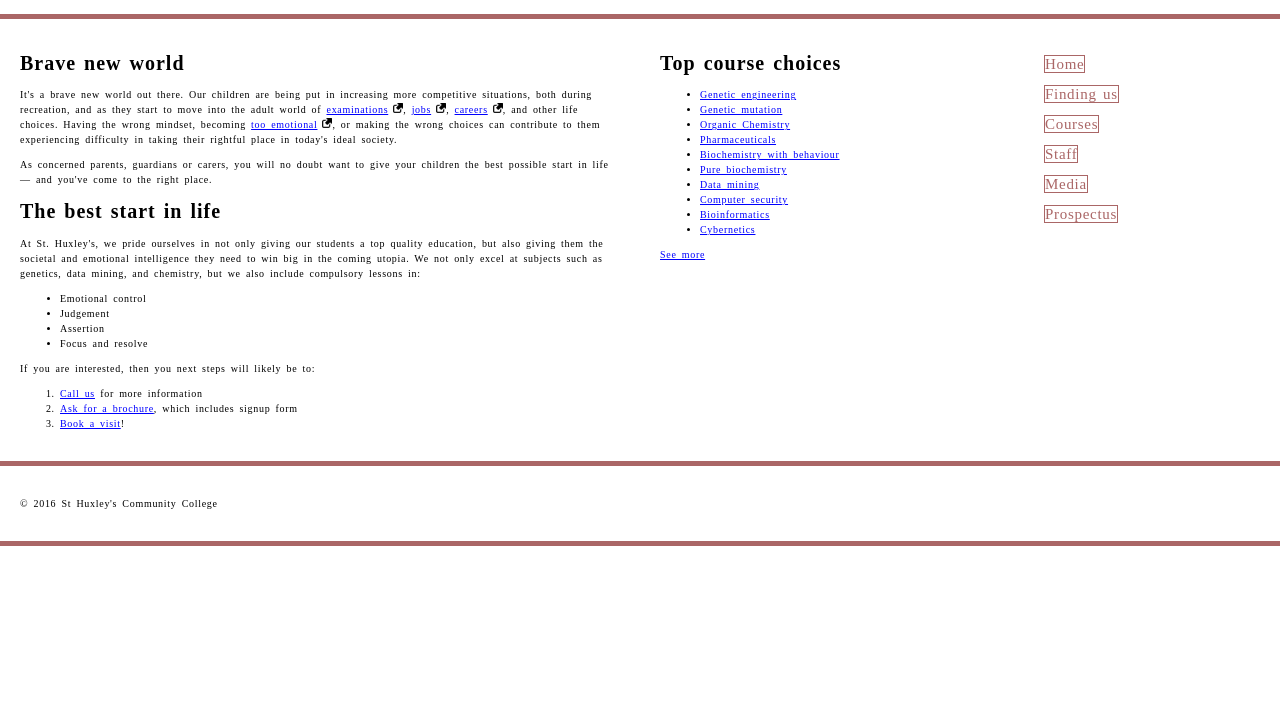
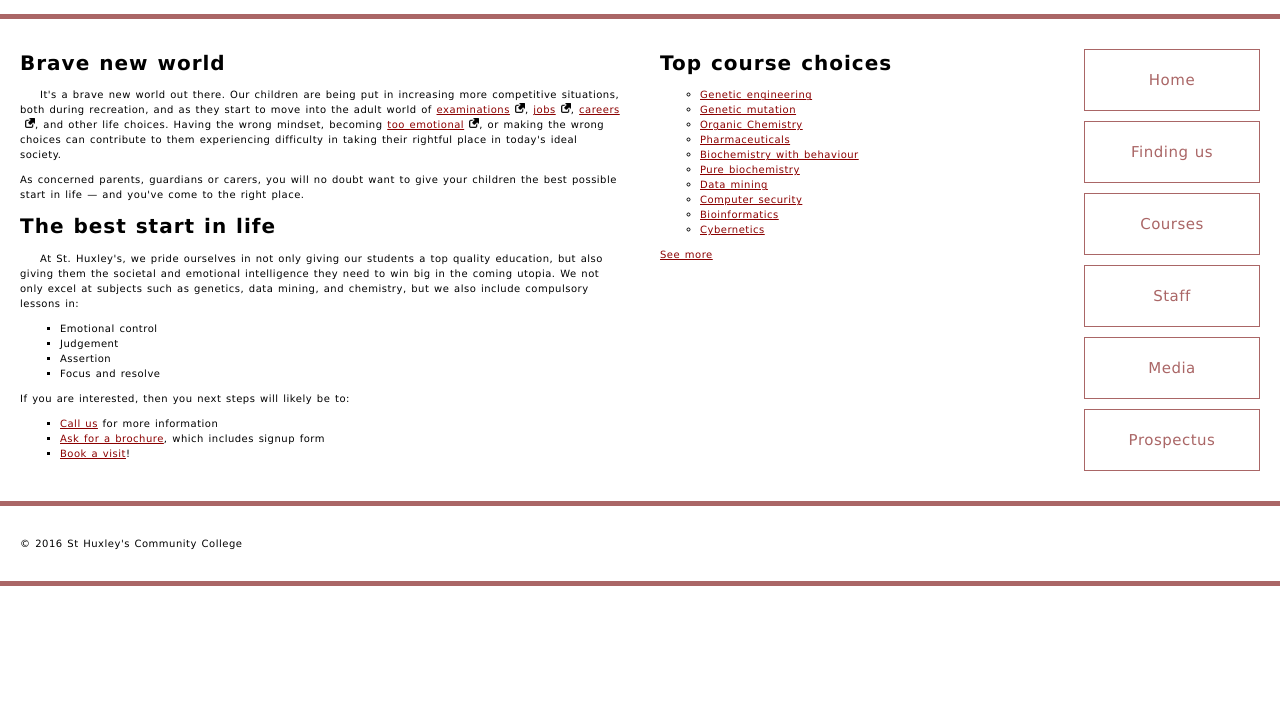
Before and after one commit to massiveBigGuy/INFT-120606, a plain HTML site: page WebDevelopment/lab3/part3/index.html in a window 1280 px wide. Shown: the part 86-800 px from the top of the page. Drawn offline with Linux system fonts and the light colour scheme.

Commit message:
Edited style.css for part 3

```diff
--- a/WebDevelopment/lab3/part3/index.html
+++ b/WebDevelopment/lab3/part3/index.html
@@ -21,13 +21,13 @@ Lab 3 - Web Development Fundamentals INFT 1206-06
   <section>
       <h2>Brave new world</h2>
 
-      <p>It's a brave new world out there. Our children are being put in increasing more competitive situations, both during recreation, and as they start to move into the adult world of <a href="https://en.wikipedia.org/wiki/Examination">examinations</a>, <a href="https://en.wikipedia.org/wiki/Jobs">jobs</a>, <a href="https://en.wikipedia.org/wiki/Career">careers</a>, and other life choices. Having the wrong mindset, becoming <a href="https://en.wikipedia.org/wiki/Emotion">too emotional</a>, or making the wrong choices can contribute to them experiencing difficulty in taking their rightful place in today's ideal society.</p>
+      <p class="firstsentence">It's a brave new world out there. Our children are being put in increasing more competitive situations, both during recreation, and as they start to move into the adult world of <a href="https://en.wikipedia.org/wiki/Examination">examinations</a>, <a href="https://en.wikipedia.org/wiki/Jobs">jobs</a>, <a href="https://en.wikipedia.org/wiki/Career">careers</a>, and other life choices. Having the wrong mindset, becoming <a href="https://en.wikipedia.org/wiki/Emotion">too emotional</a>, or making the wrong choices can contribute to them experiencing difficulty in taking their rightful place in today's ideal society.</p>
 
       <p>As concerned parents, guardians or carers, you will no doubt want to give your children the best possible start in life — and you've come to the right place.</p>
 
       <h2>The best start in life</h2>
 
-      <p>At St. Huxley's, we pride ourselves in not only giving our students a top quality education, but also giving them the societal and emotional intelligence they need to win big in the coming utopia. We not only excel at subjects such as genetics, data mining, and chemistry, but we also include compulsory lessons in:</p>
+      <p class="firstsentence">At St. Huxley's, we pride ourselves in not only giving our students a top quality education, but also giving them the societal and emotional intelligence they need to win big in the coming utopia. We not only excel at subjects such as genetics, data mining, and chemistry, but we also include compulsory lessons in:</p>
 
       <ul>
         <li>Emotional control</li>
@@ -68,7 +68,7 @@ Lab 3 - Web Development Fundamentals INFT 1206-06
 
   <nav class="container">
 
-    <ul class="menu">
+    <ul>
       <li><a href="#">Home</a></li>
       <li><a href="#">Finding us</a></li>
       <li><a href="#">Courses</a></li>
--- a/WebDevelopment/lab3/part3/style.css
+++ b/WebDevelopment/lab3/part3/style.css
@@ -53,6 +53,7 @@ header, footer {
 
 html {
   font-size: 10px;
+  font-family:'Lucida Sans', 'Lucida Sans Regular', 'Lucida Grande', 'Lucida Sans Unicode', Geneva, Verdana, sans-serif
 }
 
 #wrapper {
@@ -71,43 +72,47 @@ h2, h3 {
   letter-spacing: 1px;
 }
 
-p::first-line{
+.firstsentence {
   text-indent: 20px;
 }
 
+.container li {
+  display:block;
+  text-align: center;
+  margin-bottom: 10px;
+  padding: 15px;
+  outline-color: transparent;
+  list-style-type: none;
+  background-color: white;
+  border: 1px solid #a66;
+  font-size: 1.5rem;
 
-.container {
-  display:flex;
-  flex-direction: column;
-  gap: 0.625%;
-}
-
-.container ul {
-  flex: 1;
-  list-style-type: none;
-  padding: 0px;
 }
 
 .container a {
+  line-height: 2;
   text-decoration: none;
-  outline-color: transparent;
-  text-align: center;
-  line-height: 2;
-  font-size: 1.5rem;
   color: #a66;
-  background-color: white;
-  border: 1px solid #a66;
 }
 
 .container a:link {
   color:#a66;
-  text-decoration: none;
 }
 
 body {
   line-height: 1.5rem;
-  letter-spacing: 0.7px;
-  word-spacing: 2px;
+  letter-spacing: 0.5px;
+  word-spacing: 1px;
+}
+
+section li {
+  list-style-type: square;
+  line-height: 1.5rem;
+}
+
+aside li {
+  list-style-type: circle;
+  line-height: 1.5rem;
 }
 
 a:active {
@@ -115,15 +120,15 @@ a:active {
 }
 
 a:link {
-  color: blue;
+  color: darkred;
 }
 
 a:visited {
-  color: crimson;
+  color: #993d00;
 }
 
 a:hover, a:focus{
-  color:darkred;
+  color: #ff6600;
   text-decoration: none;
   outline: none;
 }
```
